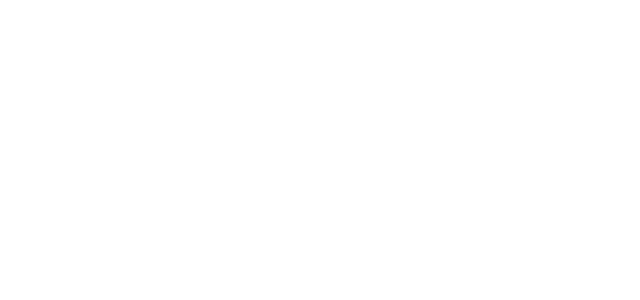
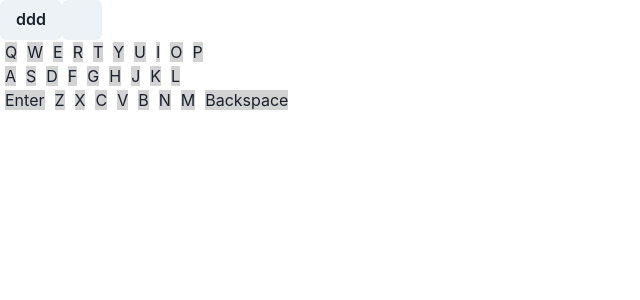
Before and after one commit to sagemaxn/wordle-clone, a Next.js app in the folder frontend/: page / in a window 1280 px wide. Shown: the top 300 px of the page, without its empty margins (0-640 px from the left). Built offline with nearby package versions, Linux system fonts and the light colour scheme.

Commit message:
new file:   frontend/src/components/Keyboard.tsx 	modified:   frontend/src/components/LetterGrid.tsx

```diff
--- /dev/null
+++ b/frontend/src/components/Keyboard.tsx
@@ -0,0 +1,33 @@
+import React from 'react'
+import { Box, Center, Square } from '@chakra-ui/react'
+
+const whichFunction = () => {}
+
+const Key = ({letter, push, children}) => <Box as="span" background="lightgrey" margin="5px" w="50px" h="60px" onClick={() => {if(letter === 'Backspace'){
+    console.log('back')
+}
+else if(letter === 'Enter'){
+    console.log('enter')
+}
+else push()}
+
+
+}>{children}</Box>
+
+const Keyboard = ({push}) => {
+    const row1 = ['Q','W','E','R','T','Y','U','I','O','P']
+    const row2 = ['A', 'S', 'D', 'F', 'G', 'H', 'J', 'K', 'L']
+    const row3 = ['Enter', 'Z', 'X', 'C', 'V', 'B', 'N', 'M', 'Backspace']
+
+    const rows = [row1, row2, row3]
+
+const genKeyboard = () => rows.map(row => <Box>{row.map(letter =>{ console.log(letter)
+    return <Key letter={letter} push={push}>{letter}</Key>})}</Box>)
+    return (
+        <Box>
+            {genKeyboard()}
+        </Box>
+    )
+}
+
+export default Keyboard
--- a/frontend/src/components/LetterGrid.tsx
+++ b/frontend/src/components/LetterGrid.tsx
@@ -1,46 +1,53 @@
 import React, { useState, useEffect } from "react";
-import { Box, Button } from "@chakra-ui/react";
+import { Box, Button, Flex } from "@chakra-ui/react";
+import Keyboard from "./Keyboard"
 
-const Square = ({letter}) => <Box width="20px">{letter}</Box>;
+const Square = ({letter}) => <Box width="20px" background="grey" margin="3px">{letter}</Box>;
 
 const LetterGrid = () => {
-  const [ar, setAr] = useState([['','','','',''], ['','','','','']]);
-  const [ind, setInd] = useState(0)
+  const [ar, setAr] = useState([[{letter: ''},{letter: ''},{letter: ''},{letter: ''},{letter: ''}],[{letter: ''},{letter: ''},{letter: ''},{letter: ''},{letter: ''}]]);
+  const [rowInd, setRowInd] = useState(0)
+  const [wordInd, setWordInd] = useState(0)
 
   useEffect(() => {
     console.log(ar);
   }, [ar]);
   useEffect(() => {
-      console.log(ind)
-      console.log(ind <=5)
-  }, [ind])
+    console.log(wordInd)
+  }, [wordInd])
   useEffect(() => {
     document.body.addEventListener("keydown", (e) => {
   //      console.log(e)
-        if (e.key === "Enter" && ind <= 5) {
-               let newInd = ind + 1
-               setInd(newInd)
-               console.log(ind <= 5)
+        if (e.key === "Enter" && rowInd <= 5) {
+               let newInd = rowInd + 1
+               setRowInd(newInd)
         }
       else if (e.key === "Backspace") {
         pop();
       } else{
-        push(e.key, ind);
+        push(e.key, rowInd, wordInd);
       }
     });
     return () => {
       document.body.removeEventListener("keydown", (e) => {
-        console.log(3);
+       console.log(3);
       });
     };
   }, []);
 
-  function push(keyPress, rowI) {
+  function push(keyPress, rowI, wordI) {
     let newAr = [...ar];
     let row = newAr[rowI]
-    row.push(keyPress);
+    let letter = row[wordI]
+    letter.letter = keyPress
+
     setAr([...newAr]);
-    //  console.log(ar)
+    console.log(wordI < 4)
+    if(wordI < 4){
+      setWordInd(wordInd + 1)
+   //   console.log(wordI)
+    }
+
   }
   function pop() {
     let newAr = [...ar];
@@ -49,14 +56,15 @@
     //   console.log(ar)
   }
 
-  function gen() {
-  return ar.map((row) => <div>{row.map(v => <Square letter={v}/>)}</div>)
-    return ar;
-  }
+  // function gen() {
+  // return ar.map((row) => <Flex>{row.map(v => <Square letter={v}/>)}</Flex>)
+  // }
 
   return (
     <>
-      {gen()}
+      <Button onClick={() => push('a', rowInd, wordInd)}>ddd</Button>
+      <Button onClick={() => setRowInd(rowInd => rowInd + 1)}></Button>
+      <Keyboard push={push}/>
     </>
   );
 };
```
